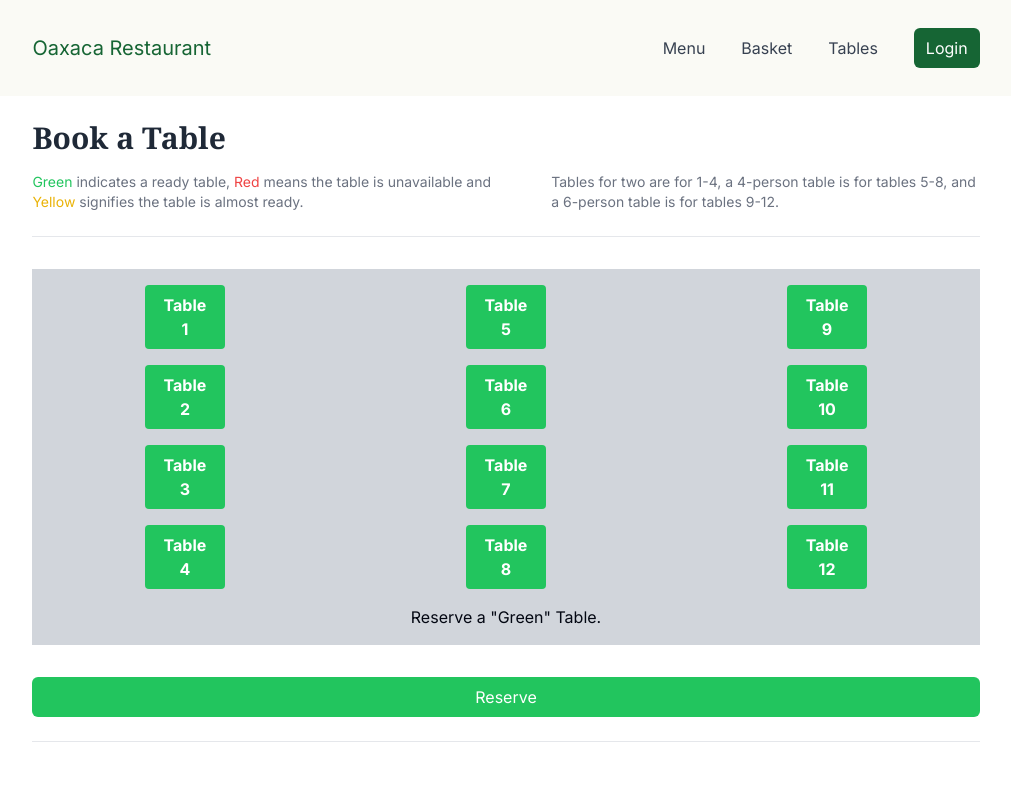
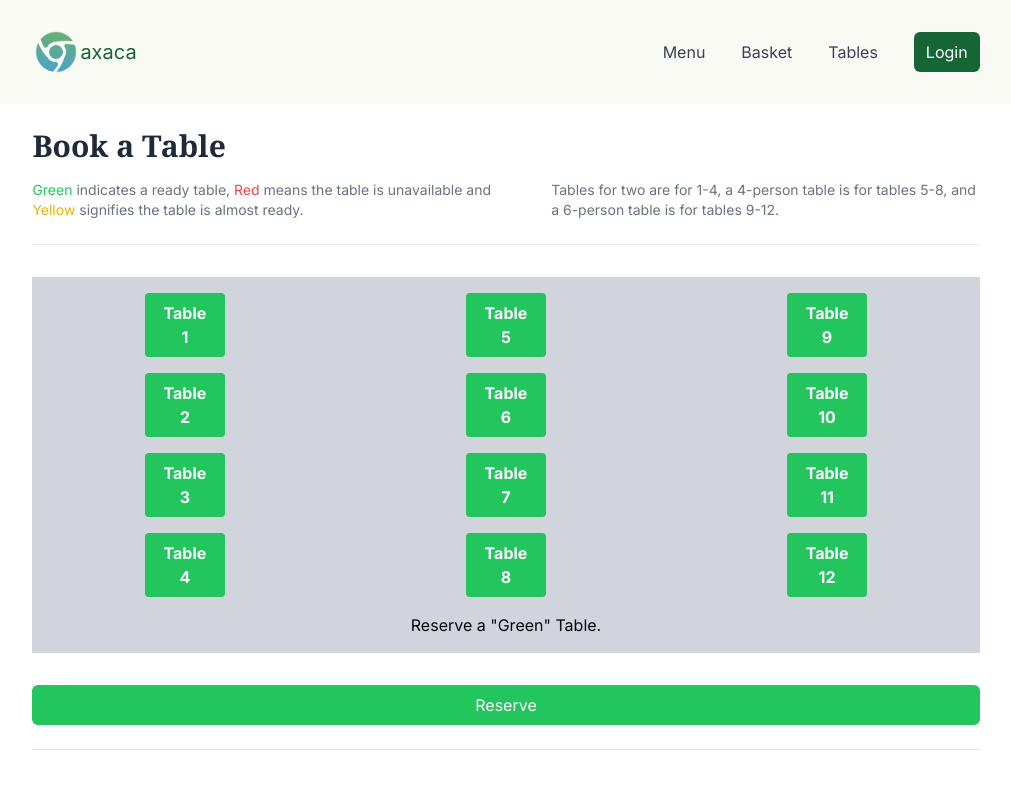
Before and after one commit to RealPhilos/resturant_website_team_project, a Next.js app in the folder frontend/: page /table in a window 1280 px wide. Shown: the top 793 px of the page, without its empty margins (134-1145 px from the left). Built offline with nearby package versions, Linux system fonts and the light colour scheme.

Commit message:
feat(navbar): Icon Added to the restaurant name

```diff
--- a/frontend/src/app/components/nav-bar.jsx
+++ b/frontend/src/app/components/nav-bar.jsx
@@ -6,11 +6,14 @@ import AuthButton from "./auth-button";
 
 function NavBar() {
   return (
-    <div className="bg-gray-300 px-[13vw] py-7 flex items-center justify-between"
-    style={{ backgroundColor: "#FAFAF5" }}>
-      <Link href="/">
-        <span className="text-xl text-green-800">Oaxaca Restaurant</span>
-      </Link>
+    <div
+      className="bg-gray-300 px-[13vw] py-7 flex items-center justify-between"
+      style={{ backgroundColor: "#FAFAF5" }}
+    >
+      <a href="/" className="flex items-center text-green-800">
+        <img src="/Icon.png" alt="Oaxaca Icon" className="w-12 h-12" />
+        <span className="text-xl text-green-800">axaca</span>
+      </a>
       <div className="flex gap-9 text-gray-700 items-center">
         <Link href="/menu">
           <span>Menu</span>
```
